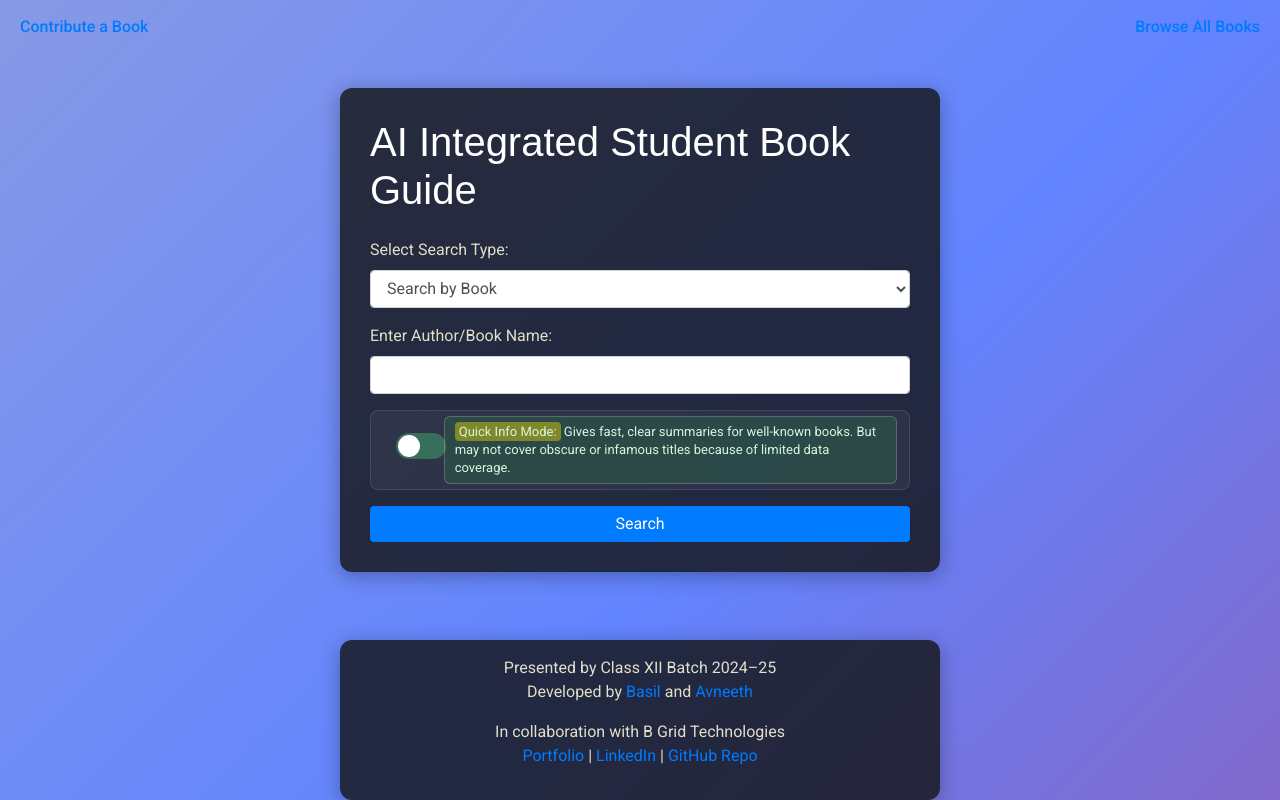
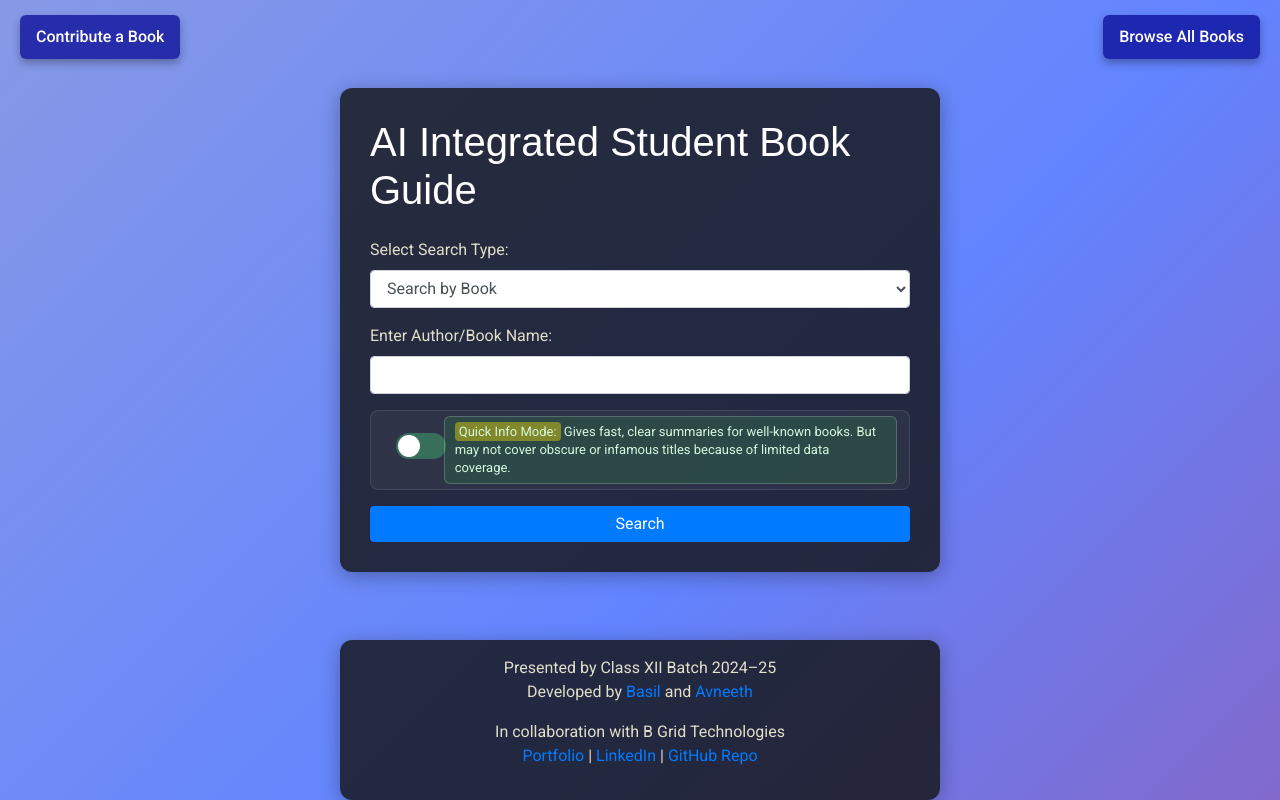
Before and after one commit to basil-the-py-developer/AI-Library, a Flask app: template templates/index.html in a window 1280 px wide. Run offline with Flask 3, Linux system fonts and the light colour scheme; the template is opened without the code that fills it, so the values that code supplies are empty; some libraries are stand-ins or nearby versions.

Commit message:
Update index.html

```diff
--- a/templates/index.html
+++ b/templates/index.html
@@ -64,6 +64,27 @@
             pointer-events: none; /* Make it non-interactive */
             transform: translate(-50%, -100%); /* Center the watermark */
             z-index: 3; /* Behind all content */
+        }
+        .btn-custom {
+            display: inline-block;
+            padding: 10px 16px;
+            background-color: rgba(0, 0, 145, 0.7);
+            border-radius: 6px;
+            color: #ffffff;
+            text-align: center;
+            font-size: 16px;
+            text-decoration: none;
+            transition: background-color 0.3s, transform 0.3s;
+            border: none;
+            cursor: pointer;
+            box-shadow: 0 4px 8px rgba(0, 0, 0, 0.3);
+        }
+
+        .btn-custom:hover {
+            background-color: rgba(0, 0, 145, 0.8);
+            transform: scale(1.05);
+            color: #ffffff;
+            text-decoration: none;
         }
 
         /* Container styles */
```
